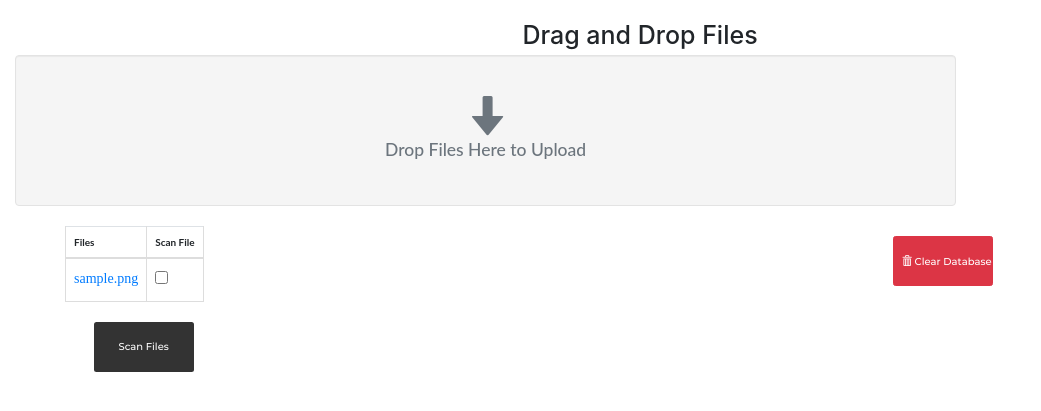
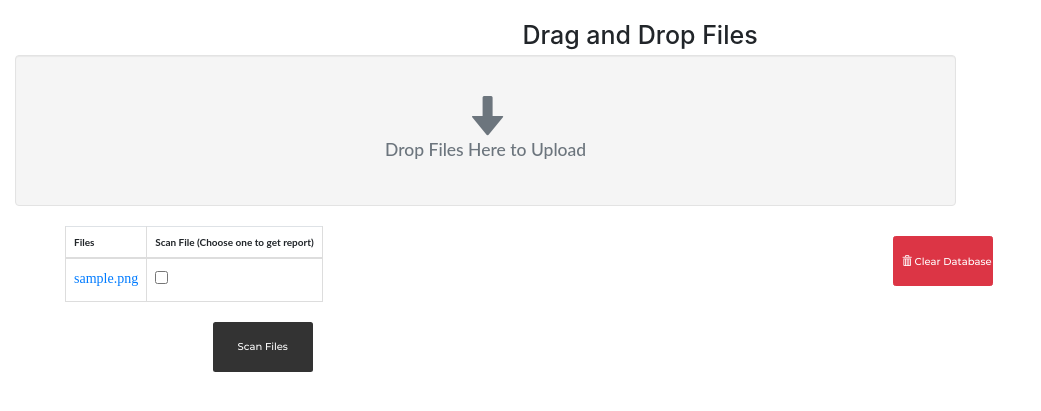
Before and after one commit to hazalmaslan/django-webapp, a Django app: page /upload_files/ in a window 1280 px wide. Shown: the part 62-473 px from the top of the page, without its empty margins (0-1041 px from the left). Run offline with Django 3.2, Linux system fonts and the light colour scheme; tables that the repository leaves empty hold one stand-in row (values such as "Sample post"); some libraries are stand-ins or nearby versions.

```diff
--- a/z_lab_engine/templates/z_lab_engine/upload_file.html
+++ b/z_lab_engine/templates/z_lab_engine/upload_file.html
@@ -35,7 +35,7 @@
         <thead>
             <tr>
                 <th> Files</th>
-                <th>Scan File</th>
+                <th>Scan File (Choose one to get report)</th>
             </tr>
         </thead>
         <tbody>
--- a/z_lab_engine/views.py
+++ b/z_lab_engine/views.py
@@ -16,7 +16,7 @@ class BasicUploadView(View):
     def get(self, request):
         file_list = File.objects.get_queryset()[:10]
         sample_tags_list = Tag.objects.get_queryset()[:5]
-        return render(self.request, 'z_lab_engine/upload_file.html', {'files': file_list,})
+        return render(self.request, 'z_lab_engine/upload_file.html', {'files': file_list, })
 
     def post(self, request):
         form = FileForm(self.request.POST or None, self.request.FILES or None)
@@ -141,6 +141,7 @@ def upload(request):
         return render(request, 'z_lab_engine/detail_hash.html', {'tag': hash_save})
     return render(request, 'z_lab_engine/upload.html', {'sample_tags': sample_tags_list})
 
+
 def detail(request, tagname):
     render(request, 'z_lab_engine/detail.html', {'tag': tagname})
 
@@ -190,7 +191,6 @@ def register(request):
 
 
 def virus_search(request):
-
     form = SearchTagForm(request.POST or None)
     if form.is_valid():
         search_tag = form.save(commit=False)
@@ -264,5 +264,12 @@ def check_if_hash_exists(hash_name):
 
 def file_scan(request):
     file_name = request.POST.get('file-scan')
-    report = open("files/" + file_name).name
+    if file_name:
+        report = open("files/" + file_name).name
+        '''
+            file = open("files/" + file_name)
+            report = api.file_scan(file)
+        '''
+    else:
+        report = "You didn't choose a file to get a report."
     return render(request, "z_lab_engine/file_report.html", {'file_report': report})
```
Also changed, not shown: z_lab_engine/templates/z_lab_engine/file_report.html (+5 -2 lines), 2 other files.
